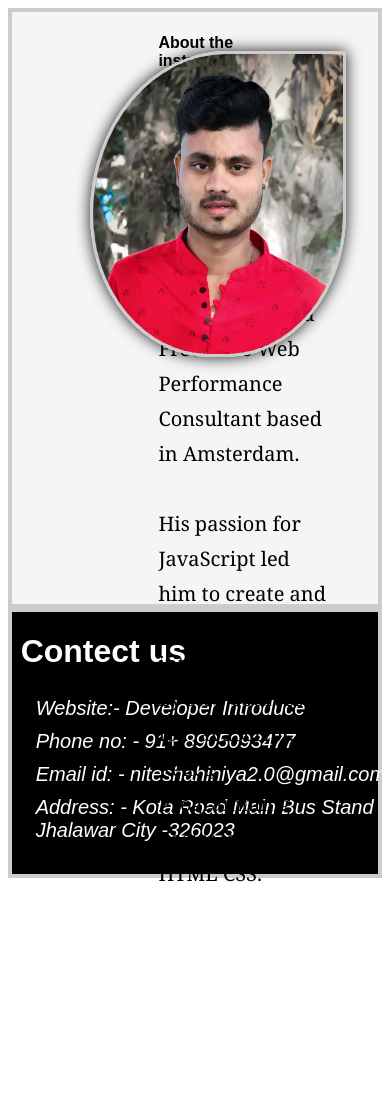
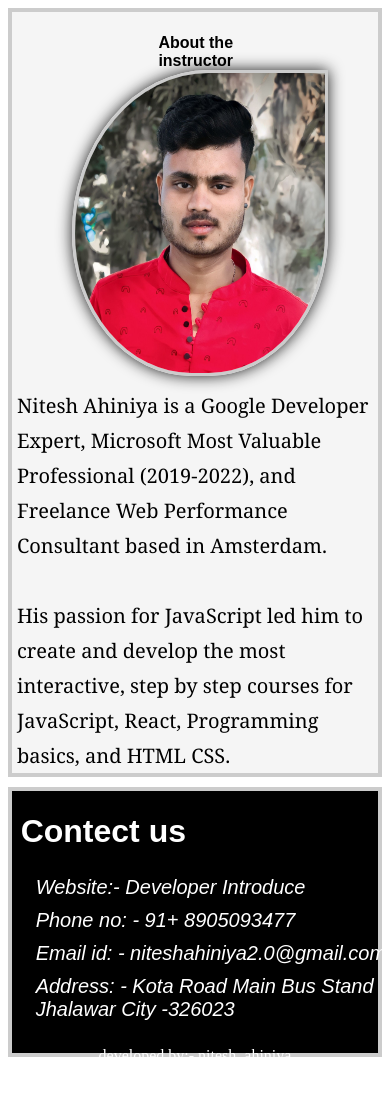
Before and after one commit to niteshprajapati123/Developer-introduce, a plain HTML site: page index.html in a window 390 px wide. Shown: the top 1100 px of the page. Drawn offline with Linux system fonts and the light colour scheme.

Commit message:
Update Developer.css
Working on Responsive

```diff
--- a/Developer.css
+++ b/Developer.css
@@ -98,3 +98,32 @@ footer{
     margin-top: 200px;
     margin-left: 250px;
 }
+
+@media only screen and (max-width: 600px) {
+    .About_div{
+        width: auto;
+        height: auto;
+    }
+    #images{
+        margin: 58px 60px;
+    }
+    #introduction{
+        margin: 87% 5px 0px 5px;
+        padding: 0;
+        width: 100%;
+    }
+    footer{
+        margin-top: 10px;
+        width: 100%;
+    }
+    #developer{
+        margin: 6px 0 0 0;
+        text-align: center;
+        width: 100%;
+    }
+
+    #social_link{
+        margin-top: 15px;
+        width: 95%;
+    }
+}
```
